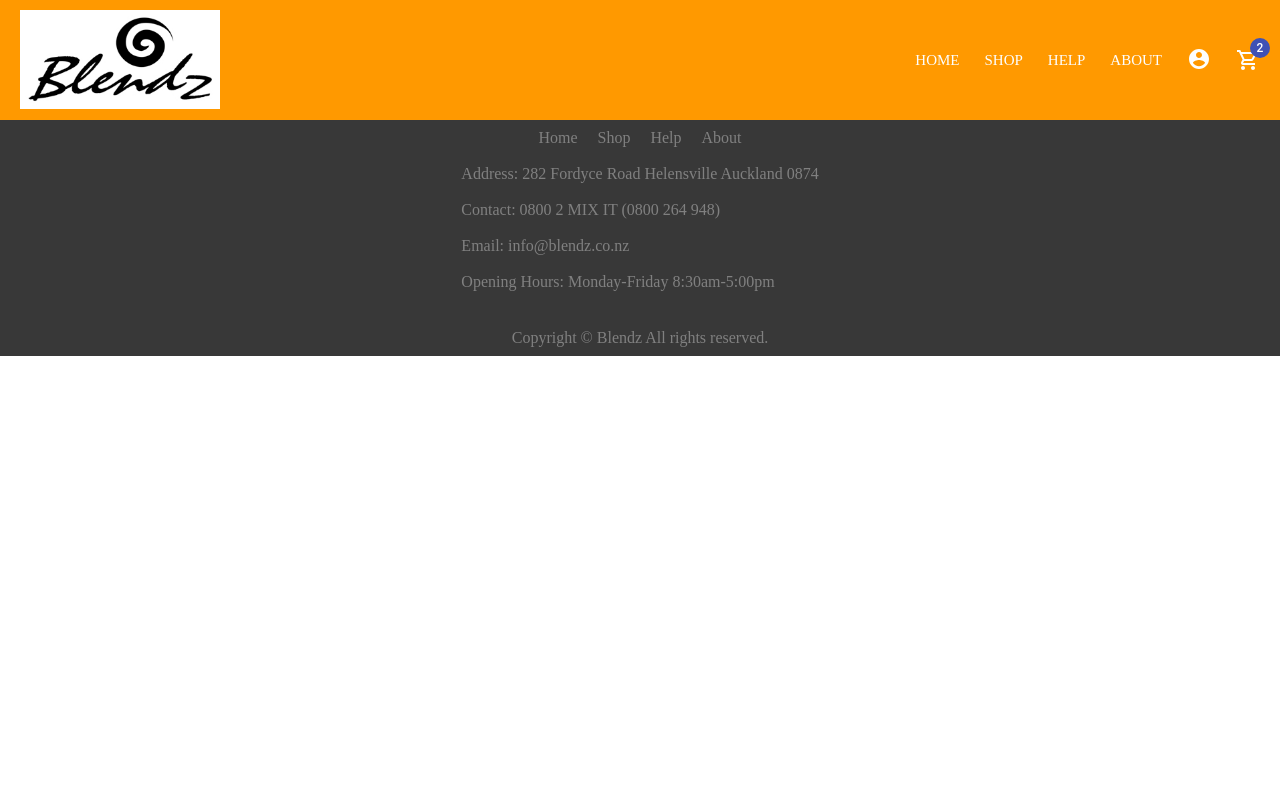
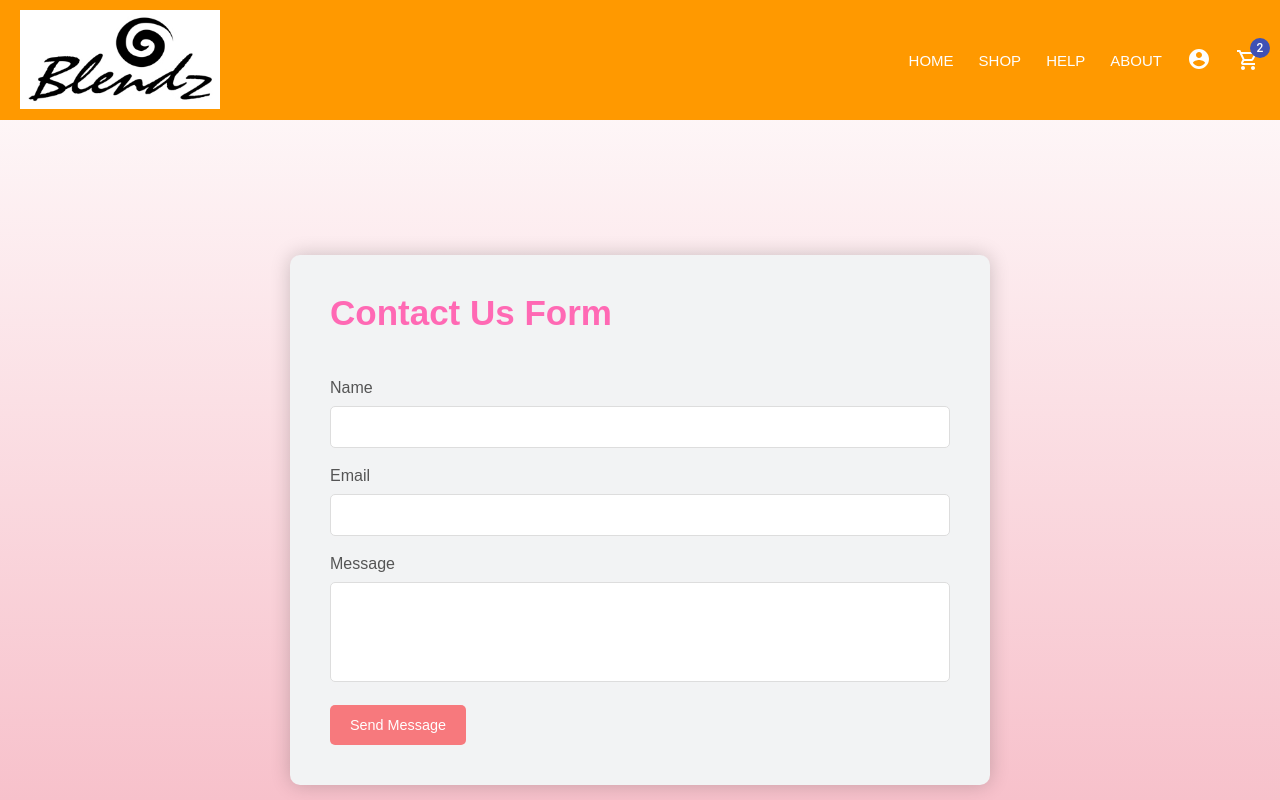
Before and after one commit to PhongNguyen13/blendz_RnD-project, a React (Create React App) app in the folder frontend/: page /contactus in a window 1280 px wide. Shown: the top 800 px of the page. Built offline with nearby package versions, Linux system fonts and the light colour scheme; what redux-immutable would draw is missing.

Commit message:
Contact Us page

```diff
--- a/frontend/src/App.js
+++ b/frontend/src/App.js
@@ -14,6 +14,7 @@ import Login from "./pages/Login";
 import Register from "./pages/Register";
 import ResetPassword from "./pages/ResetPassword";
 import Cart from "./pages/Cart";
+import ContactUs from "./pages/ContactUs"
 
 class App extends Component {
 
@@ -32,6 +33,7 @@ class App extends Component {
             <Route path="/register" exact element={<Register />}> </Route>
             <Route path="/resetpassword" exact element={<ResetPassword />}> </Route>
             <Route path="/cart" exact element={<Cart />}> </Route>
+            <Route path="/contactus" exact element={<ContactUs />}> </Route>
           </Routes>
       </Router>
       <Footer/>
--- /dev/null
+++ b/frontend/src/pages/ContactUs/index.js
@@ -0,0 +1,98 @@
+import React, { useState } from 'react';
+import { GlobalStyle, StyledFormWrapper, StyledForm, StyledInput, StyledTextArea, StyledButton, StyledError} from "./style";
+
+const initalState = {
+  name: '',
+  email: '',
+  message: ''
+};
+
+function ContactUs() {
+  const [state, setState] = useState(initalState);
+  const [error, setError] = useState('');
+
+  const handleSubmit = e => {
+    e.preventDefault();
+    console.log('submitted!');
+    console.log(state);
+
+    for (let key in state) {
+      if (state[key] === '') {
+        setError(`You must provide the ${key}`)
+        return
+      }
+    }
+    setError('');
+    // const regex = /^\w+([-+.']\w+)*@\w+([-.]\w+)*\.\w+([-.]\w+)*$/;
+    // const test = regex.test(state.email);
+    // console.log(test);
+
+    var name = state.name;
+    var email = state.email;
+    var message = state.message;
+    var body = 'Name: '+name+'<br/>Email: '+email+'<br/>Message: '+message;
+
+    // eslint-disable-next-line no-undef
+    Email.send({
+        Host : "smtp.gmail.com",
+        Username : "blendzcoltd@gmail.com",
+        Password : "blendz123",
+        To : 'blendzcoltd@gmail.com',
+        From : email,
+        Subject : "FAQs",
+        Body : body
+    }).then(
+      message => alert(message)
+    );
+
+
+    console.log("Succeeded!!!")
+  };
+
+  const handleInput = e => {
+    const inputName = e.currentTarget.name;
+    const value = e.currentTarget.value;
+
+    setState(prev => ({ ...prev, [inputName]: value }));
+  };
+
+  return (
+    <>
+      <GlobalStyle />
+      <StyledFormWrapper>
+        <StyledForm onSubmit={handleSubmit}>
+        <script src="https://smtpjs.com/v3/smtp.js"></script>
+          <h1>Contact Us Form</h1>
+          <label htmlFor="name">Name</label>
+          <StyledInput
+            type="text"
+            name="name"
+            value={state.name}
+            onChange={handleInput}
+          />
+          <label htmlFor="email">Email</label>
+          <StyledInput
+            type="email"
+            name="email"
+            value={state.email}
+            onChange={handleInput}
+          />
+          <label htmlFor="message">Message</label>
+          <StyledTextArea
+            name="message"
+            value={state.message}
+            onChange={handleInput}
+          />
+          {error && (
+            <StyledError>
+              <p>{error}</p>
+            </StyledError>
+          )}
+          <StyledButton type="submit">Send Message</StyledButton>
+        </StyledForm>
+      </StyledFormWrapper>
+    </>
+  );
+}
+
+export default ContactUs;
--- /dev/null
+++ b/frontend/src/pages/ContactUs/style.js
@@ -0,0 +1,86 @@
+import styled, { createGlobalStyle, css } from 'styled-components';
+import { mobile } from "../../responsive";
+
+export const GlobalStyle = createGlobalStyle`
+  html {
+    height: 100%
+  }
+  body {
+    font-family: Arial, Helvetica, sans-serif;
+    background: linear-gradient(#ffff, #f7c1cb);
+    height: 100%;
+    margin: 0;
+    color: #555;
+  }
+
+  ${mobile({ padding: '0px 10px'})}
+`;
+
+export const sharedStyles = css`
+  background-color: #ffff;
+  height: 40px;
+  border-radius: 5px;
+  border: 1px solid #ddd;
+  margin: 10px 0 20px 0;
+  padding: 20px;
+  box-sizing: border-box;
+`;
+
+export const StyledFormWrapper = styled.div`
+  display: flex;
+  justify-content: center;
+  align-items: center;
+  height: 100vh;
+  padding: 0 20px;
+`;
+
+export const StyledForm = styled.form`
+  width: 100%;
+  max-width: 700px;
+  padding: 40px;
+  background-color: #f2f3f4;
+  border-radius: 10px;
+  box-sizing: border-box;
+  box-shadow: 0px 0px 20px 0px rgba(0, 0, 0, 0.2);
+
+  h1 {
+    color: hotpink;
+    position: relative;
+    width: max-width;
+    font-size: 35px;
+    margin-bottom: 50px;
+    font-weight: bold;
+  }
+`;
+
+export const StyledInput = styled.input`
+  display: block;
+  width: 100%;
+  ${sharedStyles}
+`;
+
+export const StyledTextArea = styled.textarea`
+  background-color: #eee;
+  width: 100%;
+  min-height: 100px;
+  resize: none;
+  ${sharedStyles}
+`;
+export const StyledButton = styled.button`
+  display: block;
+  background-color: #f7797d;
+  color: #fff;
+  font-size: 0.9rem;
+  border: 0;
+  border-radius: 5px;
+  height: 40px;
+  padding: 0 20px;
+  cursor: pointer;
+  box-sizing: border-box;
+`;
+
+export const StyledError = styled.div`
+  color: red;
+  font-weight: 800;
+  margin: 0 0 40px 0;
+`;
--- a/frontend/src/pages/Help/index.js
+++ b/frontend/src/pages/Help/index.js
@@ -19,7 +19,7 @@ const Help = () => {
   return (
     <IconContext.Provider value={{ color: '#fff', size: '25px' }}>
       <AccordionSection>
-      <h1>FREQUENTLY ASKED QUESTION</h1>
+        <h1>FREQUENTLY ASKED QUESTION</h1>
           {Data.map((item, index) => {
             return (
               <>
@@ -38,6 +38,8 @@ const Help = () => {
               </>
             );
           })}
+        <p>Need more help?</p>
+        <a href='/contactus'>Contact Us</a>
       </AccordionSection>
     </IconContext.Provider>
   );
--- a/frontend/src/pages/Help/style.js
+++ b/frontend/src/pages/Help/style.js
@@ -2,12 +2,7 @@ import styled from "styled-components";
 import { mobile } from "../../responsive";
 
 export const AccordionSection = styled.div`
-    // margin-top: 50px;
-    // margin bottom: 50px;
-    // margin-left: 180px;
     padding: 50px 200px;
-    // height: 50vh;
-    // width: 100%;
     flex-direction: column;
     align-items: center;
     justify-content: center;
@@ -32,6 +27,21 @@ export const AccordionSection = styled.div`
         width: 38%;
         height: 2px;
         background-color: hotpink;
+    }
+
+    p {
+      position: relative;
+      justify-content: center;
+      align-items: center;
+      margin-top: 30px;
+      margin-left: 250px;
+      font-size: 15px;
+    }
+
+    a {
+      position: absolute;
+      color: hotpink;
+      margin-left: 10px;
     }
     ${mobile({ padding: '0px 10px'})}
 `;
```
Also changed, not shown: frontend/package.json (+5 -2 lines), 1 other file (tests, documents, lock files or other folders).
